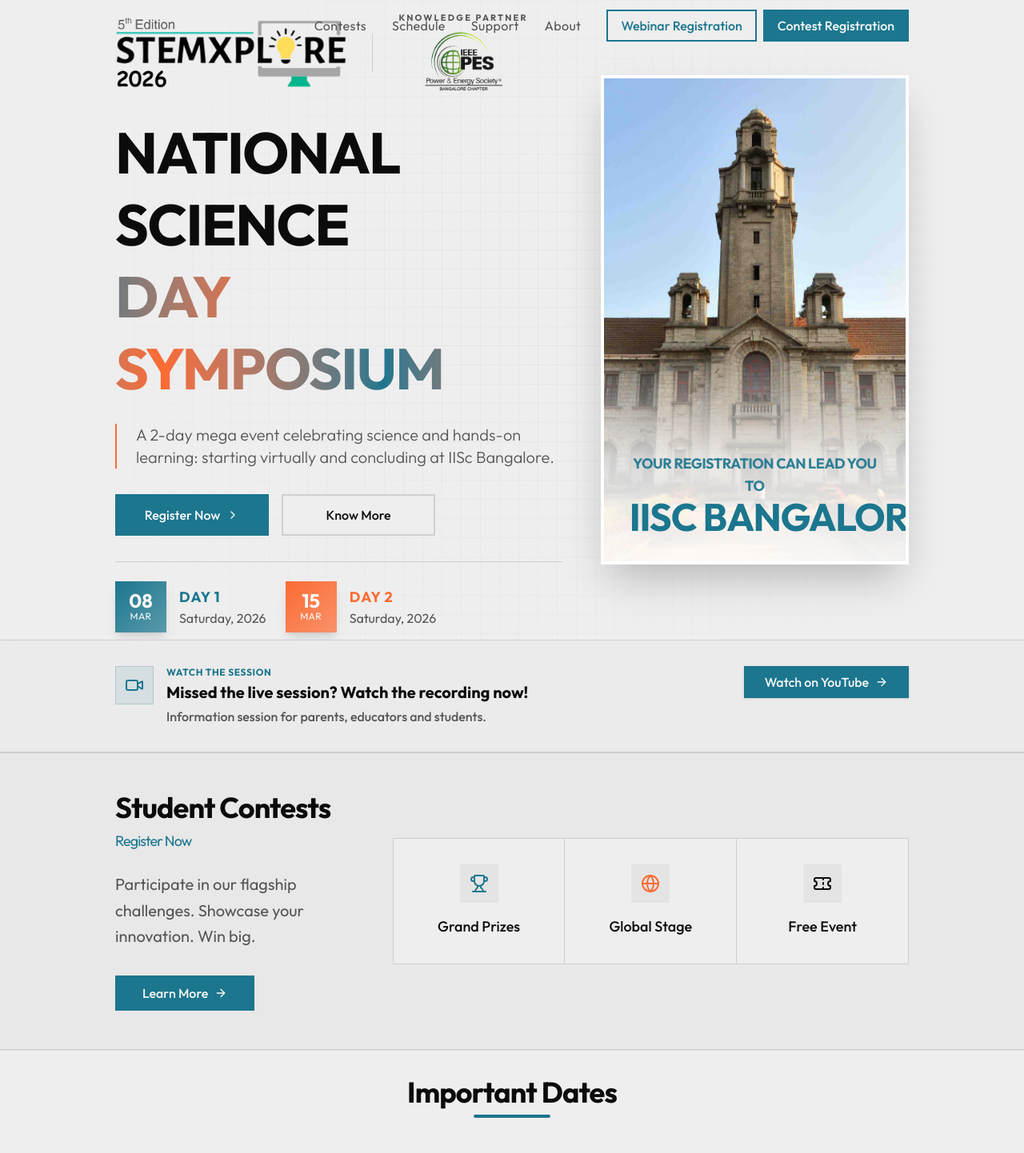
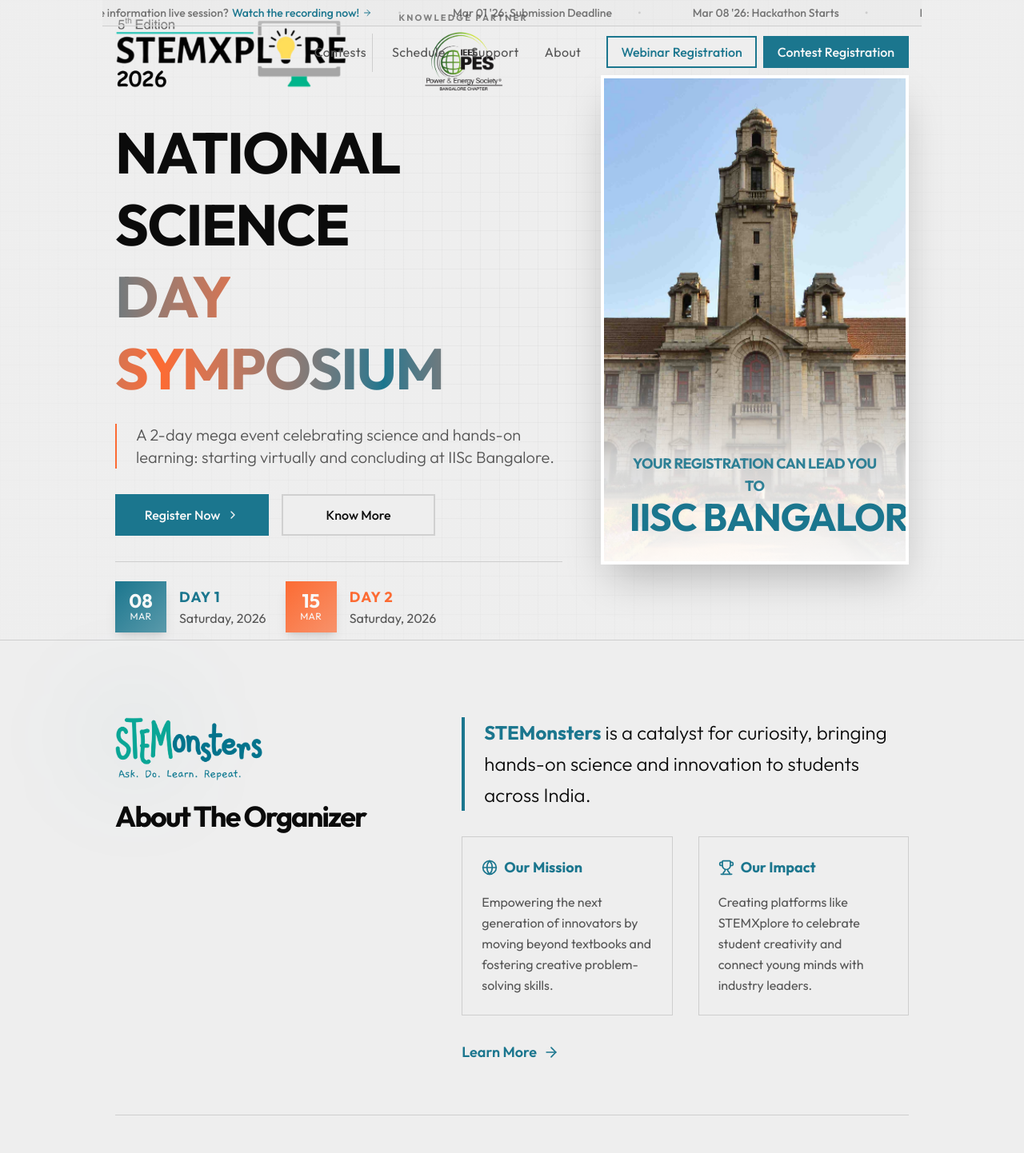
Before and after one commit to stemonsters/stemxplore2026, a Next.js app: page / in a window 1280 px wide. Shown: the top 1442 px of the page at 80% size. Built offline with nearby package versions, Linux system fonts and the light colour scheme.

Commit message:
about stemonsters

```diff
--- a/package.json
+++ b/package.json
@@ -37,6 +37,7 @@
     "@types/node": "^20",
     "@types/react": "^19",
     "@types/react-dom": "^19",
+    "baseline-browser-mapping": "^2.9.19",
     "eslint": "^9",
     "eslint-config-next": "^16.0.7",
     "tailwindcss": "^4",
--- a/src/app/page.tsx
+++ b/src/app/page.tsx
@@ -10,7 +10,6 @@
 
 import Header from "@/components/Header";
 import Hero from "@/components/Hero";
-import InfoSessionBanner from "@/components/InfoSessionBanner";
 import StudentContestsHighlight from "@/components/StudentContestsHighlight";
 import EventBlocks from "@/components/EventBlocks";
 import FeaturedEvent from "@/components/FeaturedEvent";
@@ -33,7 +32,8 @@
       <StructuredData />
       <Header />
       <Hero />
-      <InfoSessionBanner />
+      <div className="w-screen relative left-1/2 right-1/2 -ml-[50vw] -mr-[50vw] border-t border-border" />
+      <About />
       <StudentContestsHighlight />
       <ImportantDates />
       <ApplicationSteps />
@@ -42,7 +42,6 @@
       <StudentContestsDetailed />
 
       <Schedule />
-      <About />
       <SchoolRegistration />
       <Support />
       <StudentRegistration />
--- a/src/components/About.tsx
+++ b/src/components/About.tsx
@@ -1,5 +1,6 @@
 "use client";
 
+import Image from "next/image";
 import { ArrowRight } from "lucide-react";
 import { Button } from "@/components/ui/button";
 import Link from "next/link";
@@ -38,38 +39,53 @@
     return (
         <section id="about" className="py-24 bg-background border-b border-border scroll-mt-16">
             <div className="container mx-auto px-4">
-                <div className="grid md:grid-cols-12 gap-12">
-                    <ScrollReveal className="md:col-span-4">
-                        <h2 className="text-3xl md:text-4xl font-bold font-mono mb-6 tracking-tighter">
-                            About the Event
-                        </h2>
-                        <div className="w-12 h-12 border-t-4 border-l-4 border-primary mb-8" />
+                <div className="grid md:grid-cols-12 gap-12 items-start">
+                    <ScrollReveal className="md:col-span-5 relative">
+                        <div className="relative z-10">
+                            <div className="relative w-48 h-16 md:w-64 md:h-20 mb-6">
+                                <Image
+                                    src="/images/stemonsters-logo.png"
+                                    alt="STEMonsters Logo"
+                                    fill
+                                    className="object-contain object-left"
+                                />
+                            </div>
+                            <h2 className="text-3xl md:text-4xl font-bold font-mono mb-6 tracking-tighter">
+                                About The Organizer
+                            </h2>
+                        </div>
+                        {/* Decorative element */}
+                        <div className="absolute -top-10 -left-10 w-32 h-32 bg-primary/5 rounded-full blur-3xl" />
                     </ScrollReveal>
 
-                    <div className="md:col-span-8 space-y-8">
+                    <div className="md:col-span-7 space-y-8">
                         <ScrollReveal delay={0.1}>
-                            <div className="border-l-2 border-primary pl-6">
+                            <div className="border-l-4 border-primary pl-6">
                                 <p className="text-xl md:text-2xl font-light leading-relaxed">
-                                    <strong className="font-bold text-primary">STEMXplore 2026</strong> celebrates India's National Science Day through discovery, creativity, and innovation.
+                                    <strong className="font-bold text-primary">STEMonsters</strong> is a catalyst for curiosity, bringing hands-on science and innovation to students across India.
                                 </p>
                             </div>
                         </ScrollReveal>
 
                         <div className="grid md:grid-cols-2 gap-8">
                             <ScrollReveal delay={0.2}>
-                                <div className="bg-background border border-border p-6 h-full">
-                                    <h3 className="font-bold text-lg mb-4 text-accent">Our Mission</h3>
-                                    <p className="text-lg md:text-xl text-muted-foreground leading-relaxed">
-                                        Empowering students through knowledge. Bringing together educators, parents, and thought leaders.
+                                <div className="bg-background border border-border p-6 h-full hover:border-primary/50 transition-colors">
+                                    <h3 className="font-bold text-lg mb-4 text-primary flex items-center gap-2">
+                                        <Globe className="w-5 h-5" /> Our Mission
+                                    </h3>
+                                    <p className="text-base text-muted-foreground leading-relaxed">
+                                        Empowering the next generation of innovators by moving beyond textbooks and fostering creative problem-solving skills.
                                     </p>
                                 </div>
                             </ScrollReveal>
 
                             <ScrollReveal delay={0.3}>
-                                <div className="bg-background border border-border p-6 h-full">
-                                    <h3 className="font-bold text-lg mb-4 text-accent">Program Highlights</h3>
-                                    <p className="text-lg md:text-xl text-muted-foreground leading-relaxed">
-                                        Explore STEM beyond textbooks. Build future-ready skills through hands-on challenges.
+                                <div className="bg-background border border-border p-6 h-full hover:border-primary/50 transition-colors">
+                                    <h3 className="font-bold text-lg mb-4 text-primary flex items-center gap-2">
+                                        <Trophy className="w-5 h-5" /> Our Impact
+                                    </h3>
+                                    <p className="text-base text-muted-foreground leading-relaxed">
+                                        Creating platforms like STEMXplore to celebrate student creativity and connect young minds with industry leaders.
                                     </p>
                                 </div>
                             </ScrollReveal>
@@ -77,10 +93,10 @@
 
                         <ScrollReveal delay={0.4}>
                             <Button asChild variant="link" className="p-0 h-auto text-primary hover:text-primary/80 font-semibold text-lg group">
-                                <Link href="/about" className="flex items-center">
-                                    Read Our Full Story
+                                <a href="https://stemonsters.com" target="_blank" rel="noopener noreferrer" className="flex items-center">
+                                    Learn More
                                     <ArrowRight className="ml-2 w-5 h-5 group-hover:translate-x-1 transition-transform" />
-                                </Link>
+                                </a>
                             </Button>
                         </ScrollReveal>
                     </div>
@@ -88,21 +104,21 @@
 
                 {/* Stats Cards moved out of the content column to align with section start */}
                 <div className="grid grid-cols-2 lg:grid-cols-4 gap-8 pt-12 border-t border-border mt-16">
-                    {[
+                    {([
                         { icon: School, end: 10, label: "Cities", suffix: "+" },
                         { icon: Users, end: 1000, label: "Participants", suffix: "+" },
                         { icon: Trophy, end: 30000, label: "Prizes", prefix: "₹" },
                         { icon: Globe, end: 2000, label: "Community", suffix: "+" }
-                    ].map((stat, index) => (
+                    ] as const).map((stat, index) => (
                         <ScrollReveal key={index} delay={0.1 * (index + 1)}>
-                            <div className="bg-background border border-border p-6 h-full flex flex-col items-center justify-center transition-all duration-300 hover:border-primary group">
+                            <div className="bg-background border border-border p-6 h-full flex flex-col items-center justify-center transition-all duration-300 hover:border-primary group hover:shadow-sm">
                                 <div className="w-12 h-12 bg-primary/5 rounded-xl flex items-center justify-center mb-4 group-hover:scale-110 transition-transform duration-300 border border-primary/10">
                                     <stat.icon className="w-6 h-6 text-primary" />
                                 </div>
                                 <div className="text-3xl font-bold mb-1 text-primary">
-                                    <CountUp end={stat.end} prefix={stat.prefix} suffix={stat.suffix} />
+                                    <CountUp end={stat.end} prefix={(stat as any).prefix || ""} suffix={(stat as any).suffix || ""} />
                                 </div>
-                                <div className="text-sm text-muted-foreground font-medium uppercase tracking-wider">{stat.label}</div>
+                                <div className="text-sm text-muted-foreground font-medium uppercase tracking-wider text-center">{stat.label}</div>
                             </div>
                         </ScrollReveal>
                     ))}
--- a/src/components/Header.tsx
+++ b/src/components/Header.tsx
@@ -1,28 +1,45 @@
 "use client";
 
-import { useState, useEffect } from "react";
+import { useState, useEffect, useRef } from "react";
 import Link from "next/link";
 import { usePathname } from "next/navigation";
 import { Button } from "@/components/ui/button";
 import { Menu, X } from "lucide-react";
-import { motion, AnimatePresence } from "framer-motion";
+import { motion, AnimatePresence, useScroll, useMotionValueEvent } from "framer-motion";
 import Image from "next/image";
+import NotificationMarquee from "./NotificationMarquee";
 
 export default function Header() {
     const [isScrolled, setIsScrolled] = useState(false);
     const [showNavLogo, setShowNavLogo] = useState(false);
     const [isMobileMenuOpen, setIsMobileMenuOpen] = useState(false);
+    const [showMarquee, setShowMarquee] = useState(true);
     const pathname = usePathname();
+    const { scrollY } = useScroll();
+    const lastScrollY = useRef(0);
 
-    useEffect(() => {
-        const handleScroll = () => {
-            setIsScrolled(window.scrollY > 10);
-            // Show nav logo after scrolling past hero logo (around 200px)
-            setShowNavLogo(window.scrollY > 200);
-        };
-        window.addEventListener("scroll", handleScroll);
-        return () => window.removeEventListener("scroll", handleScroll);
-    }, []);
+    useMotionValueEvent(scrollY, "change", (latest) => {
+        const diff = latest - lastScrollY.current;
+        const isScrollingDown = diff > 0;
+        const isScrollingUp = diff < 0;
+
+        if (latest < 10) {
+            // Always show at top
+            setShowMarquee(true);
+            setIsScrolled(false);
+            setShowNavLogo(false);
+        } else {
+            setIsScrolled(true);
+            setShowNavLogo(latest > 200);
+
+            if (isScrollingDown && latest > 50) {
+                setShowMarquee(false);
+            } else if (isScrollingUp) {
+                setShowMarquee(true);
+            }
+        }
+        lastScrollY.current = latest;
+    });
 
     const navLinks = [
         { name: "Contests", href: "/#contest-details" },
@@ -38,6 +55,20 @@
                 : "bg-transparent border-transparent"
                 }`}
         >
+            <AnimatePresence>
+                {showMarquee && (
+                    <motion.div
+                        initial={{ height: 0, opacity: 0 }}
+                        animate={{ height: "auto", opacity: 1 }}
+                        exit={{ height: 0, opacity: 0 }}
+                        transition={{ duration: 0.3, ease: "easeInOut" }}
+                        className="overflow-hidden"
+                    >
+                        <NotificationMarquee />
+                    </motion.div>
+                )}
+            </AnimatePresence>
+
             <div className="w-full lg:max-w-[80vw] mx-auto px-4 h-16 flex items-center justify-between">
                 {/* Logo - always visible on other pages, reveals on scroll on homepage */}
                 <Link href="/" className={`flex items-center transition-all duration-300 ${(pathname !== "/" || showNavLogo) ? 'opacity-100 translate-y-0' : 'opacity-0 -translate-y-2 pointer-events-none'}`}>
@@ -55,6 +86,7 @@
                             {link.name}
                         </Link>
                     ))}
+                    {/* ... rest of nav ... */}
                     <div className="flex items-center gap-2">
                         {pathname !== "/webinar-registration" && (
                             <Button asChild variant="outline" className="rounded-none border-2 border-primary text-primary hover:bg-primary hover:text-primary-foreground transition-all">
--- a/src/components/InfoSessionBanner.tsx
+++ /dev/null
@@ -1,49 +0,0 @@
-"use client";
-
-import { Button } from "@/components/ui/button";
-import { ArrowRight, Video } from "lucide-react";
-
-export default function InfoSessionBanner() {
-    return (
-        <section className="border-y border-border bg-muted/30 py-8">
-            <div className="container mx-auto px-4">
-                <div className="flex flex-col md:flex-row items-start justify-between gap-6 md:gap-8">
-                    {/* Left Side: Content */}
-                    <div className="flex flex-col md:flex-row items-start gap-4 max-w-3xl">
-                        <div className="w-12 h-12 rounded-lg bg-primary/10 flex items-center justify-center text-primary shrink-0 border border-primary/20">
-                            <Video className="w-6 h-6" />
-                        </div>
-                        <div className="text-left">
-                            <div className="flex items-center justify-start gap-2 mb-1">
-                                <span className="text-primary font-bold uppercase text-xs tracking-wider">Watch the Session</span>
-                            </div>
-                            <h3 className="text-lg md:text-xl font-bold text-foreground leading-tight">
-                                Missed the live session? Watch the recording now!
-                            </h3>
-                            <p className="text-muted-foreground font-medium mt-1.5 text-sm sm:text-base">
-                                Information session for parents, educators and students.
-                            </p>
-                        </div>
-                    </div>
-
-                    {/* Right Side: Action */}
-                    <div className="flex-shrink-0 w-full md:w-auto">
-                        <Button
-                            asChild
-                            size="default"
-                            className="w-full md:w-auto bg-primary hover:bg-primary/90 text-primary-foreground rounded-none px-6 font-medium border-2 border-transparent hover:border-primary hover:bg-transparent hover:text-primary transition-all group shadow-sm"
-                        >
-                            <a
-                                href="https://youtu.be/z0ehRXQmBdk"
-                                target="_blank"
-                                rel="noopener noreferrer"
-                            >
-                                Watch on YouTube <ArrowRight className="ml-2 w-4 h-4 group-hover:translate-x-1 transition-transform" />
-                            </a>
-                        </Button>
-                    </div>
-                </div>
-            </div>
-        </section>
-    );
-}
--- /dev/null
+++ b/src/components/NotificationMarquee.tsx
@@ -0,0 +1,73 @@
+"use client";
+
+import { motion } from "framer-motion";
+import { ArrowRight } from "lucide-react";
+
+interface NotificationItem {
+    id: string;
+    text: string;
+    linkText?: string;
+    link?: string;
+    highlight?: boolean;
+}
+
+const notifications: NotificationItem[] = [
+    {
+        id: "recording",
+        text: "Missed the information live session? ",
+        linkText: "Watch the recording now!",
+        link: "https://youtu.be/z0ehRXQmBdk",
+        highlight: true,
+    },
+    { id: "submissions", text: "Mar 01 '26: Submission Deadline" },
+    { id: "hackathon", text: "Mar 08 '26: Hackathon Starts" },
+    { id: "hackathon-finalists", text: "Mar 12 '26: Finalists Announced" },
+    { id: "finale", text: "Mar 15 '26: Grand Finale at IISc" },
+];
+
+export default function NotificationMarquee() {
+    return (
+        <div className="w-full lg:max-w-[80vw] mx-auto">
+            <div className="bg-muted/30 border-b border-border text-muted-foreground py-1.5 overflow-hidden relative z-50 text-xs sm:text-sm rounded-t-lg md:rounded-b-none">
+                <div className="flex select-none">
+                    <MarqueeContent />
+                    <MarqueeContent />
+                    <MarqueeContent />
+                    <MarqueeContent />
+                </div>
+            </div>
+        </div>
+    );
+}
+
+function MarqueeContent() {
+    return (
+        <motion.div
+            className="flex items-center shrink-0"
+            animate={{ x: "-100%" }}
+            transition={{
+                repeat: Infinity,
+                ease: "linear",
+                duration: 50,
+            }}
+        >
+            {notifications.map((item) => (
+                <div key={item.id} className="flex items-center mx-6 sm:mx-8 font-medium whitespace-nowrap">
+                    <span className="opacity-80">{item.text}</span>
+                    {item.link && item.linkText && (
+                        <a
+                            href={item.link}
+                            target="_blank"
+                            rel="noopener noreferrer"
+                            className="flex items-center text-primary hover:underline hover:text-primary/80 transition-colors cursor-pointer ml-1"
+                        >
+                            <span>{item.linkText}</span>
+                            <ArrowRight className="w-3 h-3 ml-1" />
+                        </a>
+                    )}
+                    <span className="ml-6 sm:ml-8 opacity-20">•</span>
+                </div>
+            ))}
+        </motion.div>
+    );
+}
```
Also changed, not shown: 1 other file (tests, documents, lock files or other folders).
